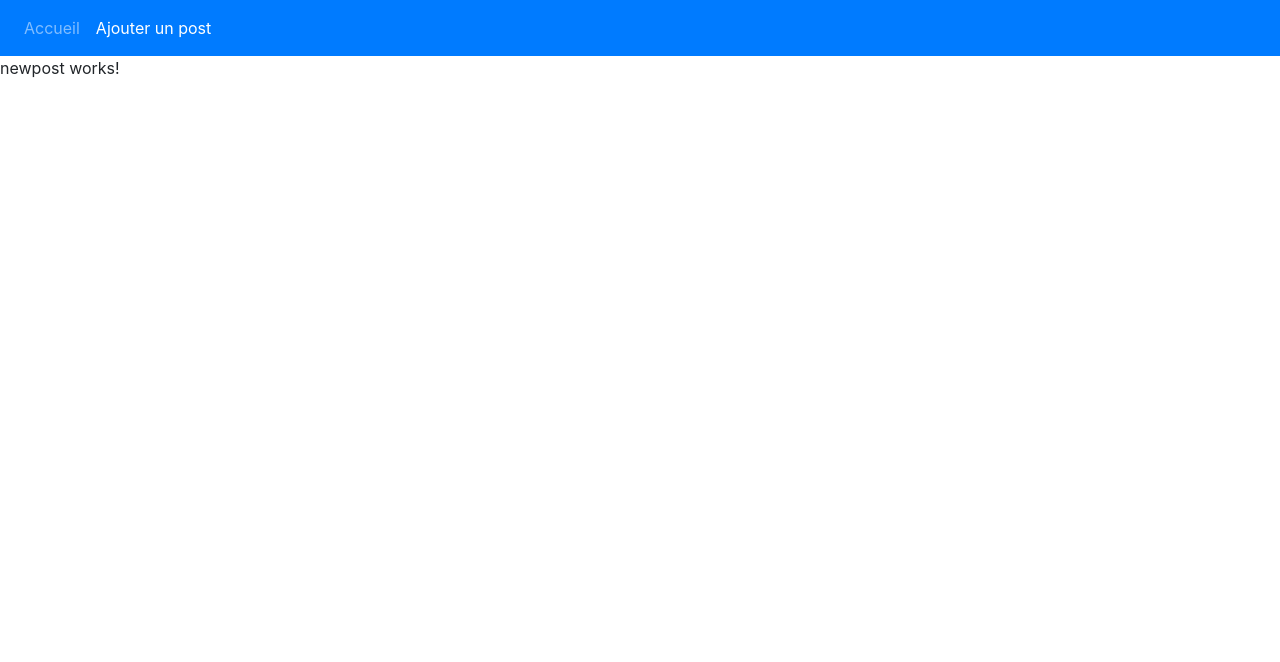
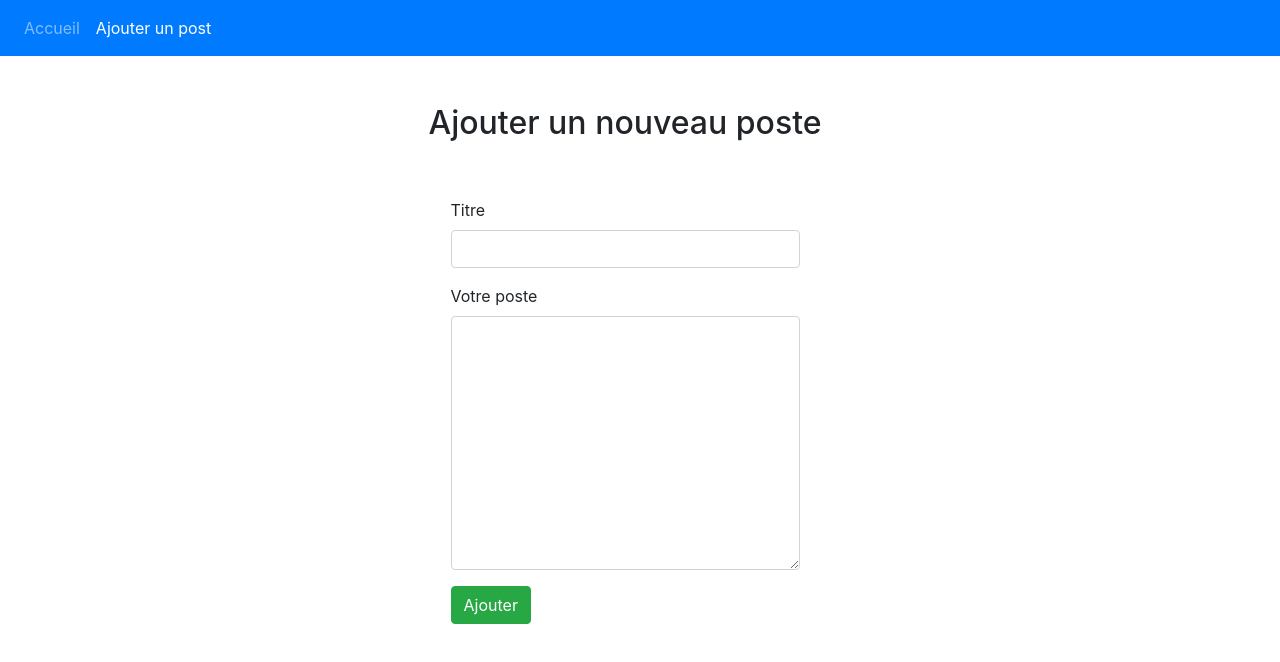
Before and after one commit to NYAZAK/blogpost-ocr, an Angular app: page /new in a window 1280 px wide. Shown: the top 662 px of the page. Built offline with nearby package versions, Linux system fonts and the light colour scheme.

Commit message:
[FNC] Ajoute la possibilité d'ajouter un nouveau poste

```diff
--- a/src/app/app.component.html
+++ b/src/app/app.component.html
@@ -1,3 +1,5 @@
 <!--The content below is only a placeholder and can be replaced.-->
+<div class="mb-5 ">
 <app-navbar></app-navbar>
+</div>
 <router-outlet></router-outlet>
--- a/src/app/app.module.ts
+++ b/src/app/app.module.ts
@@ -1,6 +1,7 @@
 import { BrowserModule } from '@angular/platform-browser';
 import { NgModule } from '@angular/core';
 import { AppRoutingModule } from './app-routing.module';
+import { ReactiveFormsModule, FormsModule} from '@angular/forms';
 import { AppComponent } from './app.component';
 import { PostListComponent } from './postlist/post-list/post-list.component';
 import { PostListItemComponent } from './postlist/post-list-item/post-list-item.component';
@@ -17,6 +18,8 @@ import { NavbarComponent } from './header/navbar/navbar.component';
   imports: [
     BrowserModule,
     AppRoutingModule,
+    ReactiveFormsModule,
+    FormsModule
   ],
   providers: [],
   bootstrap: [AppComponent]
--- a/src/app/postlist/newpost/newpost.component.html
+++ b/src/app/postlist/newpost/newpost.component.html
@@ -1,3 +1,20 @@
-<p>
-  newpost works!
-</p>
+<div class="container">
+  <div class="row">
+<div class="row col-12">
+  <h2 class="text-center col-12">Ajouter un nouveau poste</h2>
+</div>
+<div class="row col-12 mt-5">
+  <form [formGroup]="NewPostForm" class="mx-auto" (submit)="AddNewPost()">
+  <div class="form-group">
+    <label for="titre">Titre</label>
+    <input class="form-control" type="text" name="titre" formControlName="title">
+  </div>
+  <div class="form-group">
+      <label for="poste">Votre poste</label>
+      <textarea class="form-control" type="text" name="poste" cols="30" rows="10" formControlName="content"></textarea>
+    </div>
+    <button type="submit" class="btn btn-success">Ajouter</button>
+  </form>
+</div>
+</div>
+</div>
--- a/src/app/postlist/newpost/newpost.component.ts
+++ b/src/app/postlist/newpost/newpost.component.ts
@@ -1,15 +1,39 @@
 import { Component, OnInit } from '@angular/core';
-
+import { Post } from '../../shared/models/post.model';
+import { PostsService } from 'src/app/shared/services/posts.service';
+import { FormGroup, FormBuilder, Validators } from '@angular/forms';
 @Component({
   selector: 'app-newpost',
   templateUrl: './newpost.component.html',
   styleUrls: ['./newpost.component.css']
 })
 export class NewpostComponent implements OnInit {
-
-  constructor() { }
-
+  public post: Post[];
+  NewPostForm: FormGroup;
+  error: boolean = false;
+  success: boolean =  false;
+  constructor(private PService: PostsService, private formBuild: FormBuilder) { }
   ngOnInit() {
+    this.createPost();
   }
 
+  createPost(){
+    this.NewPostForm = this.formBuild.group({
+      'title': ['', Validators.required],
+      'content': ['', Validators.required],
+      'loveIts': 0,
+      'created_at': new Date(),
+    });
+  }
+  AddNewPost(){
+    this.PService.newPost(this.NewPostForm.value);
+    console.log(this.NewPostForm.value);
+    if(this.NewPostForm.valid){
+      this.success = true;
+    } else{
+      this.error = true;
+    }
+  }
+
+
 }
--- a/src/app/postlist/post-list-item/post-list-item.component.html
+++ b/src/app/postlist/post-list-item/post-list-item.component.html
@@ -16,6 +16,7 @@
       </div>
       <div class="col-6 ml-auto row">
           <div class="ml-auto">
+              <!--todo ajouter la possibilité d'ajouter des commentaires  -->
               <a class="btn btn-info" type="btn" routerLink="/new">Nou.Poste</a>
           </div>
           <div class="ml-1">
--- a/src/app/shared/models/post.model.ts
+++ b/src/app/shared/models/post.model.ts
@@ -1,12 +1,4 @@
 export class Post{
-    title: string;
-    content: string;
-    loveIts: number;
-    created_at: Date;
-    constructor(title : string, content: string, loveIts: number, created_at: Date ){
-        this.title = title;
-        this.content = content;
-        this.loveIts = loveIts;
-        this.created_at = new Date();
+    constructor(public title : string, public content: string, public loveIts: number, public created_at: Date ){
     }
 }
--- a/src/app/shared/services/posts.service.ts
+++ b/src/app/shared/services/posts.service.ts
@@ -42,4 +42,8 @@ private posts: Post[] = [
     return this.postSubject.next(this.posts);
   }
 
+
+  newPost(f){
+   return this.posts.push(f);
+  }
 }
```
